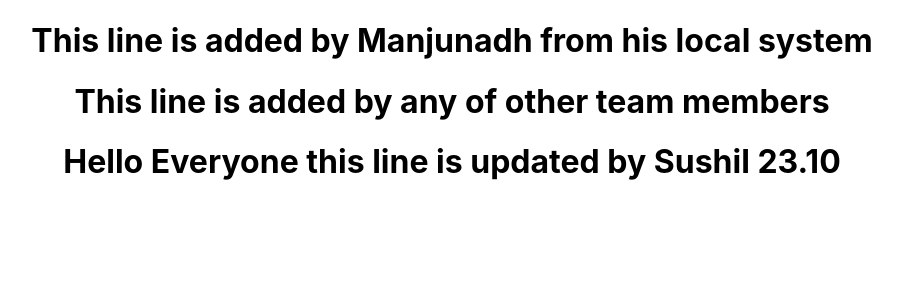
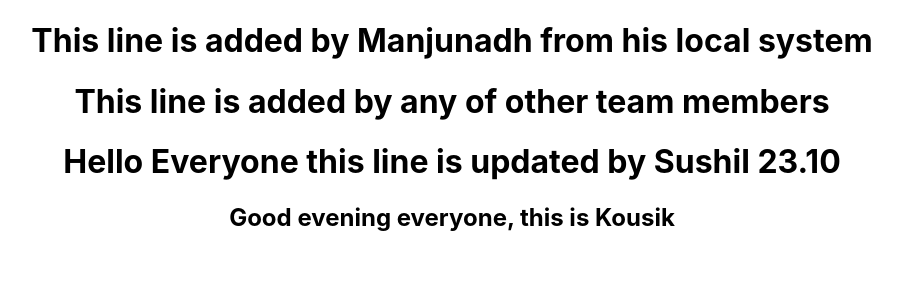
Before and after one commit to manjunadhb/rep2304, a React (Create React App) app: page / in a window 1280 px wide. Shown: the top 300 px of the page, without its empty margins (188-1090 px from the left). Built offline with nearby package versions, Linux system fonts and the light colour scheme.

Commit message:
Update App.js

```diff
--- a/src/App.js
+++ b/src/App.js
@@ -7,6 +7,7 @@ function App() {
       <h1>This line is added by Manjunadh from his local system</h1>
       <h1>This line is added by any of other team members</h1>
       <h1>Hello Everyone this line is updated by Sushil 23.10</h1>
+    <h2>Good evening everyone, this is Kousik</h2>
     </div>
   );
 }
```
